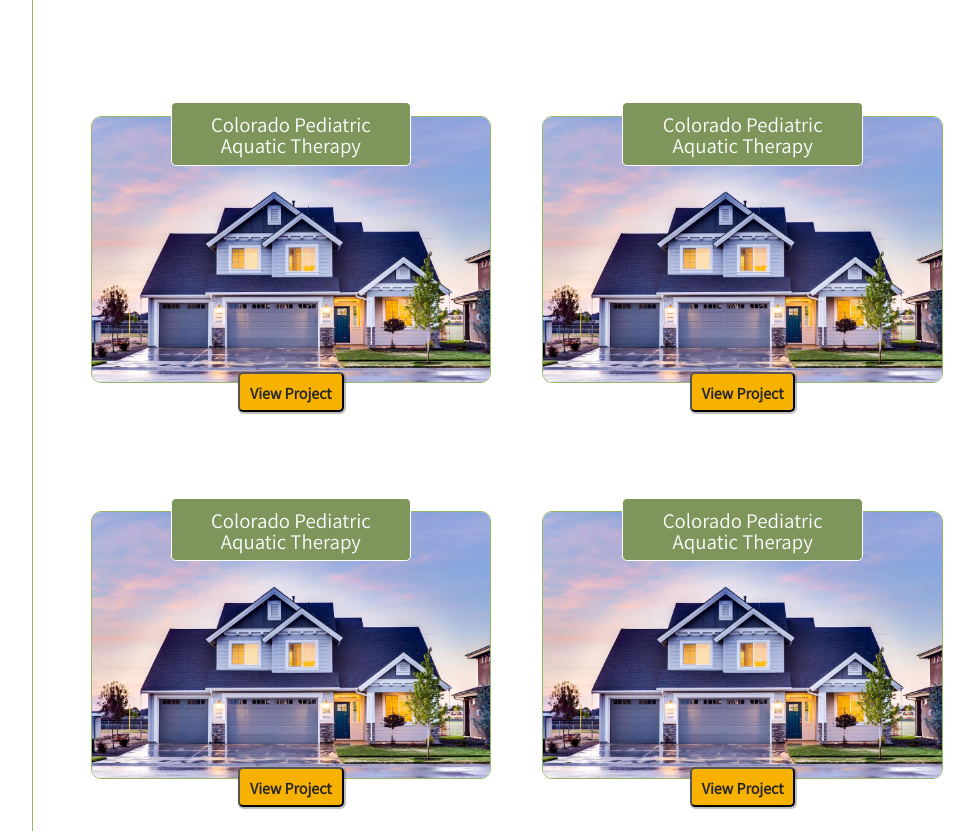
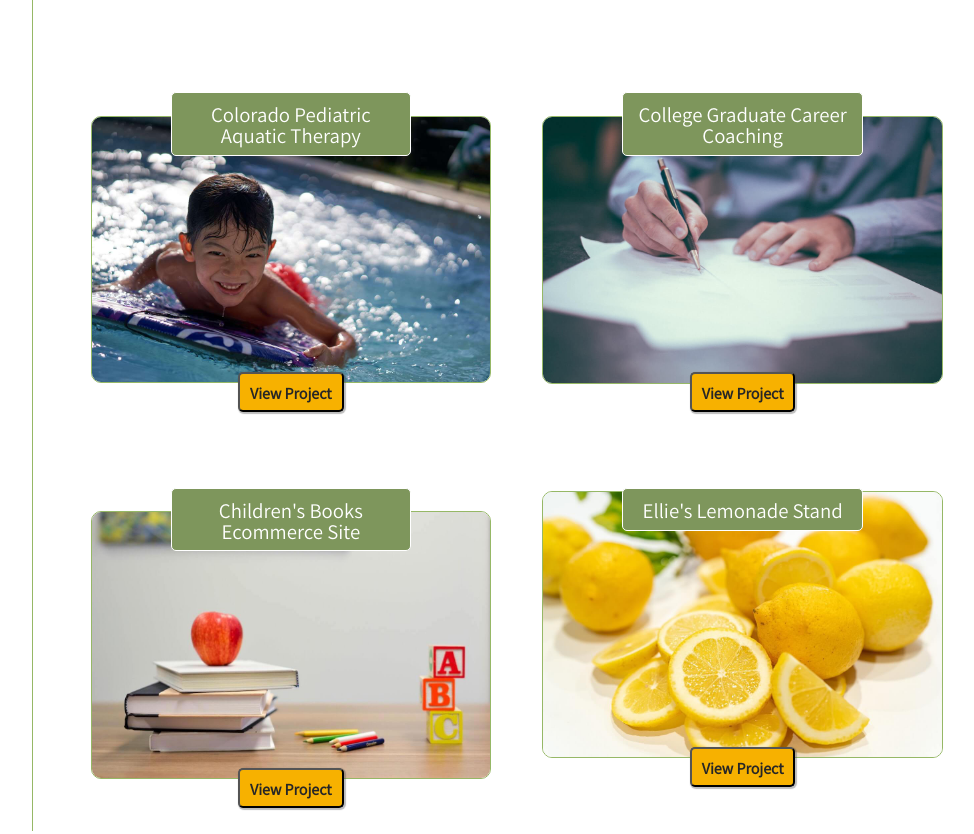
Before and after one commit to cleave13/portfolio, a plain HTML site: page index.html in a window 1280 px wide. Shown: the part 1361-2195 px from the top of the page, without its empty margins (273-1247 px from the left). Drawn offline with Linux system fonts and the light colour scheme.

Commit message:
updated card images

```diff
--- a/assets/css/style.css
+++ b/assets/css/style.css
@@ -294,7 +294,7 @@ footer a {
 }
 /* || MEDIA QUERIES */
 /* CSS for tablet-sized screens and larger */
-@media screen and (min-width: 601px) {
+@media screen and (min-width: 769px) {
     /* Loads a larger hero image for large screens to increase image quality */
     .hero-image {
         background-image: linear-gradient(rgba(135, 152, 76, 0.05), rgba(0, 0, 0, 0)), url("../images/hero-compressed-full.jpeg");
@@ -402,7 +402,7 @@ footer a {
     /* Overlays the card headers on top of the image */
     .card > header {
         position: relative;
-        top: 3em;
+        top: 2.5em;
     }
     /* Sets the width of the card to 100% of the container */
     .full-width-card {
--- a/index.html
+++ b/index.html
@@ -55,9 +55,8 @@
                     <div class="card full-width-card">
                         <header>Real Estate Investing Toolkit</header>
                         <picture>
-                            <source srcset="./assets/images/house-full-compressed.jpeg" media="(min-width:601px)">
-                            <img src="
-                        ./assets/images/house-mobile-compressed.jpeg" alt="Stock photo of a house" />
+                            <source srcset="./assets/images/house-full-compressed.jpeg" media="(min-width:500px)">
+                            <img src="./assets/images/house-mobile-compressed.jpeg" alt="Stock photo of a house" />
                         </picture>
                         <button>View Project</button>
                     </div>
@@ -65,39 +64,35 @@
                     <div class="card half-width-card">
                         <header>Colorado Pediatric Aquatic Therapy</header>
                         <picture>
-                            <source srcset="./assets/images/house-full-compressed.jpeg" media="(min-width:601px)">
-                            <img src="
-                        ./assets/images/house-mobile-compressed.jpeg" alt="Stock photo of a house" />
+                            <source srcset="./assets/images/swimming-full-compressed.jpeg" media="(min-width:500px)">
+                            <img src="./assets/images/swimming-mobile-compressed.jpeg" alt="Stock photo of child swimming" />
                         </picture>
                         <button>View Project</button>
                     </div>
                     <!-- Third portfolio card -->
                     <div class="card half-width-card">
-                        <header>Colorado Pediatric Aquatic Therapy</header>
+                        <header>College Graduate Career Coaching</header>
                         <picture>
-                            <source srcset="./assets/images/house-full-compressed.jpeg" media="(min-width:601px)">
-                            <img src="
-                        ./assets/images/house-mobile-compressed.jpeg" alt="Stock photo of a house" />
+                            <source srcset="./assets/images/resume-full-compressed.jpeg" media="(min-width:500px)">
+                            <img src="./assets/images/resume-mobile-compressed.jpeg" alt="Stock photo of a resume writing" />
                         </picture>
                         <button>View Project</button>
                     </div>
                     <!-- Fourth portfolio card -->
                     <div class="card half-width-card">
-                        <header>Colorado Pediatric Aquatic Therapy</header>
+                        <header>Children's Books Ecommerce Site</header>
                         <picture>
-                            <source srcset="./assets/images/house-full-compressed.jpeg" media="(min-width:601px)">
-                            <img src="
-                        ./assets/images/house-mobile-compressed.jpeg" alt="Stock photo of a house" />
+                            <source srcset="./assets/images/books-full-compressed.jpg" media="(min-width:500px)">
+                            <img src="./assets/images/books-mobile-compressed.jpg" alt="Stock photo of books with children's blocks" />
                         </picture>
                         <button>View Project</button>
                     </div>
                     <!-- Fifth portfolio card -->
                     <div class="card half-width-card">
-                        <header>Colorado Pediatric Aquatic Therapy</header>
+                        <header>Ellie's Lemonade Stand</header>
                         <picture>
-                            <source srcset="./assets/images/house-full-compressed.jpeg" media="(min-width:601px)">
-                            <img src="
-                        ./assets/images/house-mobile-compressed.jpeg" alt="Stock photo of a house" />
+                            <source srcset="./assets/images/lemons-full-compressed.jpg" media="(min-width:500px)">
+                            <img src="./assets/images/lemons-mobile-compressed.jpg" alt="Stock photo of sliced and whole lemons" />
                         </picture>
                         <button>View Project</button>
                     </div>
```
Also changed, not shown: assets/images/books-full-compressed.jpg (added), assets/images/books-mobile-compressed.jpg (added), assets/images/lemons-full-compressed.jpg (added), assets/images/lemons-mobile-compressed.jpg (added), assets/images/resume-full-compressed.jpeg (added), assets/images/resume-mobile-compressed.jpeg (added), assets/images/swimming-full-compressed.jpeg (added), assets/images/swimming-mobile-compressed.jpeg (added), 1 other file. Lines whose indentation alone changed are shown as unchanged.
